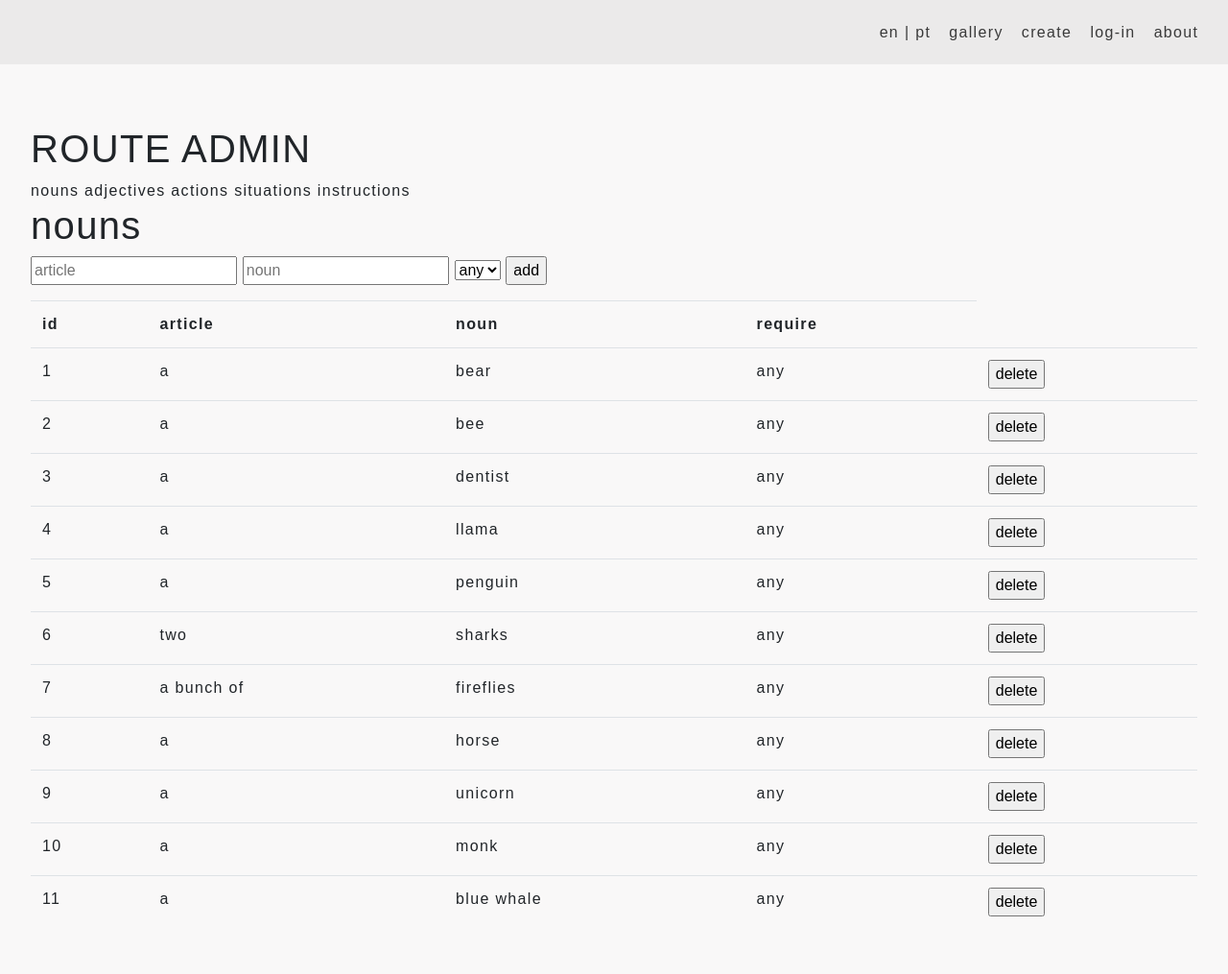
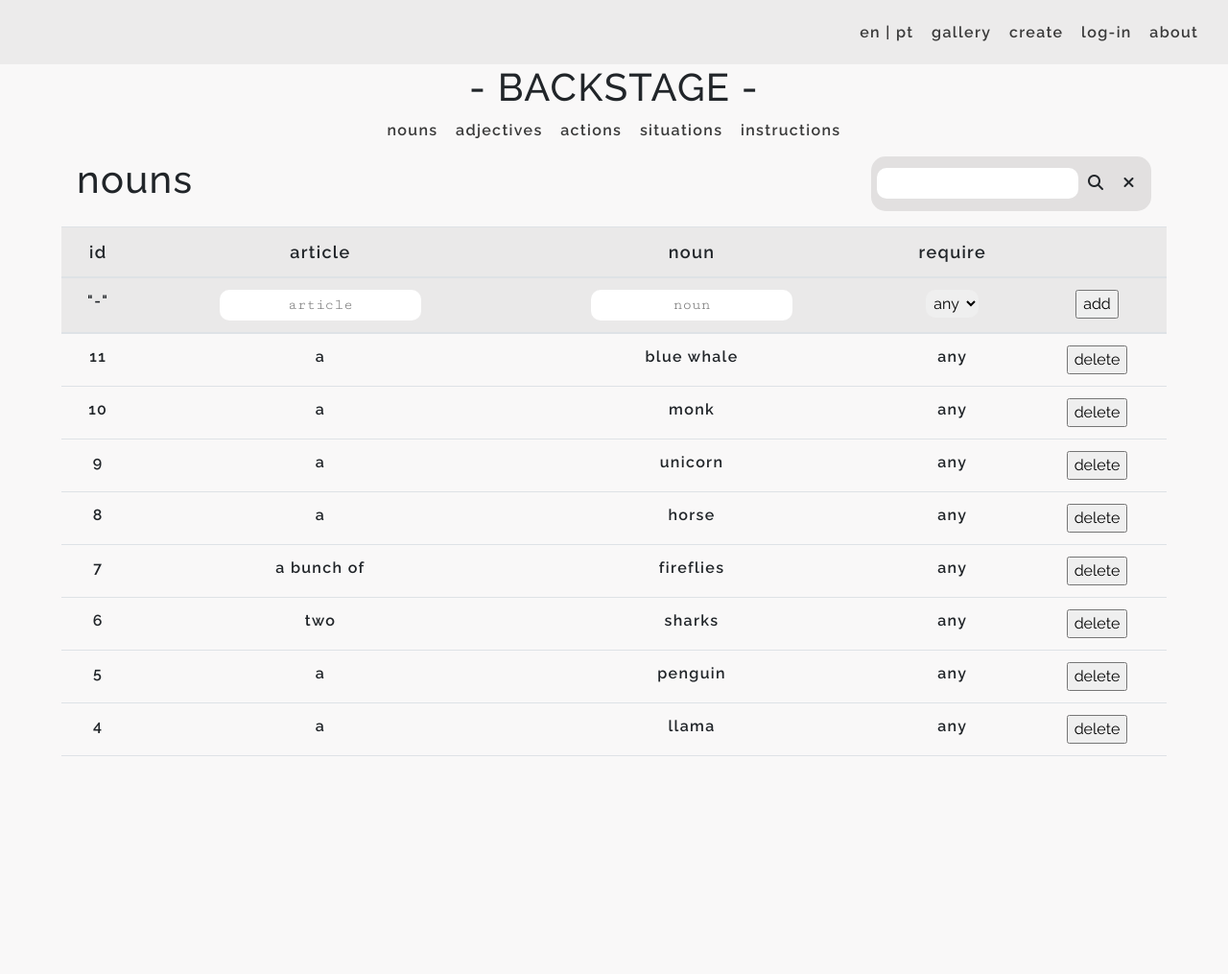
Before and after one commit to juliavillela/drawthis, a Flask app: page /admin?table=nouns in a window 1280 px wide. Shown: the whole page at 96% size. After the commit the page ends 788 px from the top, so only its background shows below. Run offline with Flask 2, Linux system fonts and the light colour scheme; some libraries are stand-ins or nearby versions.

Commit message:
implements search bar in tables view

```diff
--- a/db/tables.py
+++ b/db/tables.py
@@ -9,7 +9,7 @@
     #loads db into memory
     def load(self):
         self.data = []
-        rows = self.db.execute("SELECT * FROM " + self.name)
+        rows = self.db.execute("SELECT * FROM " + self.name + " ORDER BY id DESC")
         for row in rows:
             self.data.append(row)
 
--- a/static/index.css
+++ b/static/index.css
@@ -35,6 +35,7 @@
     opacity: 80%;
     width: 100%;
     margin-right: 1em;
+    min-width: 200px;
 }
 
 .container {
--- a/static/main.js
+++ b/static/main.js
@@ -26,3 +26,33 @@
         options.style.display = "none";
     }
 }
+
+function search_regex() {
+    let string = document.querySelector("#search_input").value;
+    let table = document.querySelector("#table").children[2];
+    let table_row = table.children;
+    for (let i = 0; i < table_row.length ; i++) {
+
+        table_row[i].className = "search-hidden";
+        let table_data = table_row[i].children;
+
+        for (let j = 1; j < table_data.length - 1 ; j++) {
+            let data_string = table_data[j].innerHTML;
+            if (data_string.match(string)) {
+                table_row[i].className = "search-found";
+            }
+        }
+    }
+    document.querySelector("#search-box").className = "active";
+}
+
+function end_search() {
+    let table = document.querySelector("#table").children[2];
+    let table_row = table.children;
+    for (let i = 0; i < table_row.length ; i++) {
+
+        table_row[i].className = null;
+    }
+    document.querySelector("#search_input").value = "";
+    document.querySelector("#search-box").className = null;
+}
--- a/static/master.css
+++ b/static/master.css
@@ -14,7 +14,7 @@
     margin: 0;
     font-size: 100%;
     font-family: 'Raleway', sans-serif;
-    font-weight: 400;
+    font-weight: 600;
     letter-spacing: 1pt;
 }
 
@@ -30,7 +30,7 @@
 }
 
 i {
-    font-size: 20pt;
+    font-size: inherit;
 }
 
 img {
@@ -72,6 +72,12 @@
     width: 100%;
 }
 
+.icon {
+    padding: .6em;
+    font-size: 12pt;
+    color: inherit;
+}
+
 .toast {
     opacity: 1;
     display: none;
--- /dev/null
+++ b/static/tables.css
@@ -0,0 +1,84 @@
+.header_table {
+    display: flex;
+    justify-content: space-between;
+    align-items: center;
+    margin-right: 5%;
+    margin-left: 5%;
+    padding: 1em;
+}
+
+div #search-box {
+    background: #e2e0e0;
+    padding: 5pt;
+    border-radius: 15px;
+    display: flex;
+    align-items: center;
+}
+
+div#search-box.active{
+    border-style: solid;
+    border-color: var(--accent);
+}
+
+
+.table {
+    width: 90%;
+    margin-left: 5%;
+    margin-right: 5%;
+}
+
+.text_input {
+    color: var(--accent);
+    font-family: 'Cutive Mono', monospace;
+    padding: 3pt;
+    border-radius: 10px;
+    border-style: none;
+    text-align: center;
+}
+
+th {
+    background-color: rgb(234 233 233);
+    font-size: large;
+}
+th:hover {
+    background-color: inherit;
+    color:inherit;
+}
+
+select {
+    padding: 3pt;
+    border-radius: 10px;
+    border-style: none;
+}
+
+option {
+    padding: 3pt;
+    background-color: white;
+}
+
+tr.special {
+    background-color: rgb(234 233 233);
+}
+
+tr:hover {
+    background-color: rgb(234 233 233 / 90%);
+    color: var(--accent);
+}
+
+tr.search-found {
+    color: var(--accent);
+}
+
+tr.search-hidden {
+    display: none
+}
+
+#search_tag {
+    display: flex;
+    background-color: var(--accent);
+    width: fit-content;
+    padding: 4pt;
+    border-radius: 20px;
+    align-items: center;
+    color: white;
+}
--- a/templates/admin.html
+++ b/templates/admin.html
@@ -1,36 +1,66 @@
 {% extends "layout.html" %}
+
+{% block page_style %}
+<link rel="stylesheet" href="/static/tables.css">
+{% endblock %}
+
 
 {% block main %}
 
-<h1>ROUTE ADMIN</h1>
+<h1>- BACKSTAGE -</h1>
+    <ul>
     {% for name in table_names %}
+        <li>
             <a href="/admin?table={{ name }}" method="get" name="selected_table" value="{{ name }}">{{ name }}</a>
+        </li>
     {% endfor %}
+    </ul>
 
     {% if table %}
+    <div class="header_table">
         <h1>{{ table['name'] }}</h1>
+        <div id="search-box">
+
+            <input id="search_input" class="text_input" type="text" name="search" autocomplete="off">
+            <a href="javascript:search_regex()" class="icon"> <i class="fas fa-search"></i> </a>
+            <a href="javascript:end_search()" class="icon" disabled="true"> <i class="fas fa-times"></i> </a>
+        </div>
+    </div>
+
+
+        <table id="table" class="table">
+            <thead>
+                {% for key in table['keys'] %}
+                        <th>{{ key }}</th>
+                {% endfor %}
+                        <th> </th>
+            </thead>
+
+            <tr class="special">
                 <form class="table" action="/admin" method="post" name="">
                     <input type="hidden" name="table_name" value="{{ table['name'] }}">
                     {% for key in table['keys'] %}
-                {% if key != 'id'%}
+                        {% if key == 'id'%}
+                            <td>"-"</td>
+                        {% else %}
                             {% if table['keys'][key] == None %}
-                        <input type="text" name="{{ key }}" value="" placeholder="{{ key }}">
+                                <td>
+                                    <input type="text" name="{{ key }}" class="text_input"  value="" placeholder="{{ key }}">
+                                </td>
                             {% else %}
-                        <select name="{{ key }}">
+                                    <td><select name="{{ key }}">
                                         {% for option in table['keys'][key] %}
                                             <option value="{{ option }}">{{ option }}</option>
                                         {% endfor %}
-                        </select>
+                                    </select> </td>
                             {% endif %}
                         {% endif %}
                     {% endfor %}
-            <input type="submit" name="button" value="add">
+                    <td> <input type="submit" name="button" value="add"> </td>
                 </form>
+            </tr>
 
-        <table class="table">
-            {% for key in table['keys'] %}
-                    <th>{{ key }}</th>
-            {% endfor %}
+            <tbody>
                 {% for row in table['data'] %}
                     <tr>
                     {% for cell in row %}
@@ -45,8 +75,12 @@
                         </td>
                     </tr>
                 {% endfor %}
+            </tbody>
+
     {% else %}
         <h1>choose table to edit</h1>
+    </div>
+
     {% endif %}
 
 {% endblock %}
--- a/templates/index.html
+++ b/templates/index.html
@@ -19,6 +19,8 @@
             <a id="dice_button" href="/"> <i class="fas fa-dice"></i> </a>
         </div>
 
+        <div class="container">
+
             <div id="cards" class="cards-container">
                 {% for card in cards %}
                 <div class="cards">
@@ -39,5 +41,6 @@
             </div>
 
         </div>
+    </div>
 
 {% endblock %}
--- a/templates/layout.html
+++ b/templates/layout.html
@@ -5,8 +5,10 @@
         <meta charset="utf-8">
 
         <link rel="stylesheet" href="https://stackpath.bootstrapcdn.com/bootstrap/4.5.2/css/bootstrap.min.css" integrity="sha384-JcKb8q3iqJ61gNV9KGb8thSsNjpSL0n8PARn9HuZOnIxN0hoP+VmmDGMN5t9UJ0Z" crossorigin="anonymous">
-        <link rel="stylesheet" href="/static/main.css">
-
+        <link rel="stylesheet" href="/static/master.css">
+        <link rel="stylesheet" href="/static/index.css">
+        {% block page_style %}
+        {% endblock %}
         <link href="https://fonts.googleapis.com/css2?family=Cutive+Mono&family=Raleway:wght@400;500;600&display=swap" rel="stylesheet">
 
         <script src="https://kit.fontawesome.com/b5b44905b4.js" crossorigin="anonymous"></script>
```
Also changed, not shown: templates/admin__.html (added, +52 -0 lines), templates/test_html.html (added, +98 -0 lines), test_route.py (added, +22 -0 lines), db/drawthis.db, 1 other file. Lines whose indentation alone changed are shown as unchanged.
